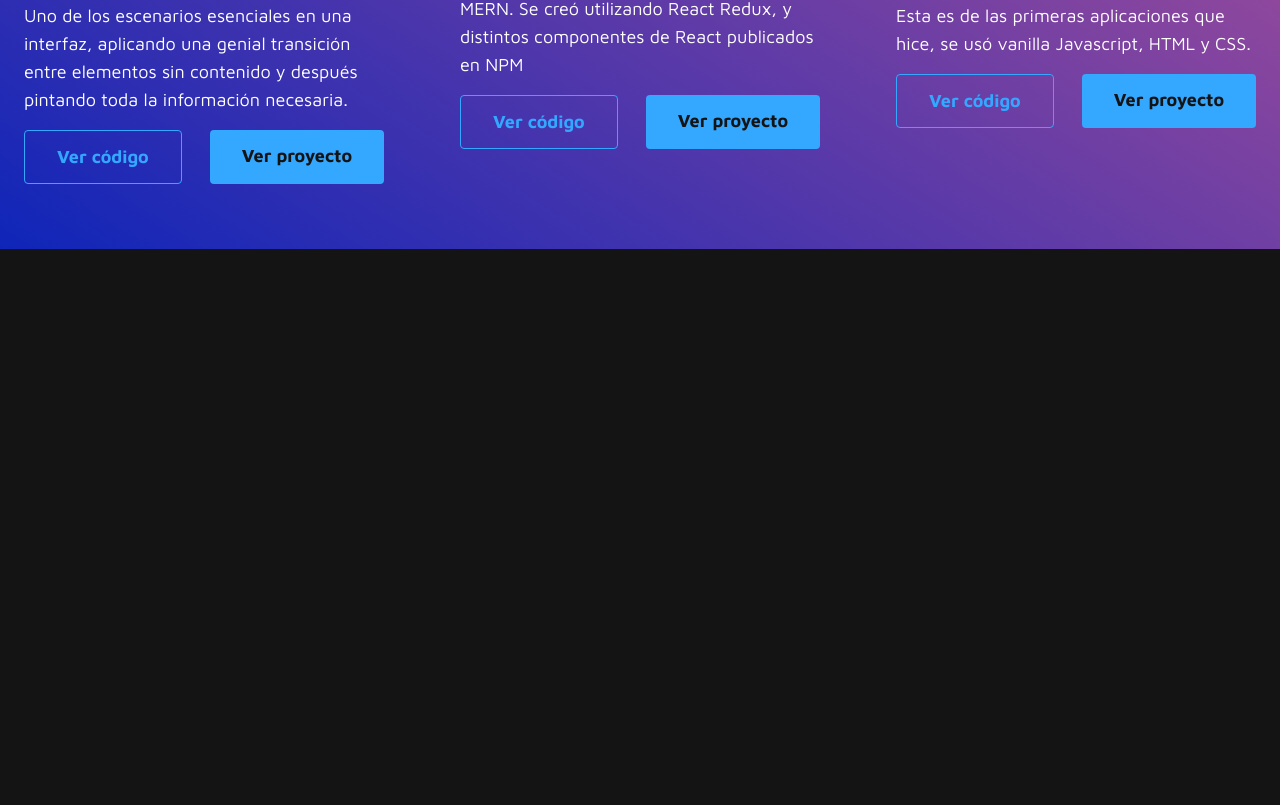
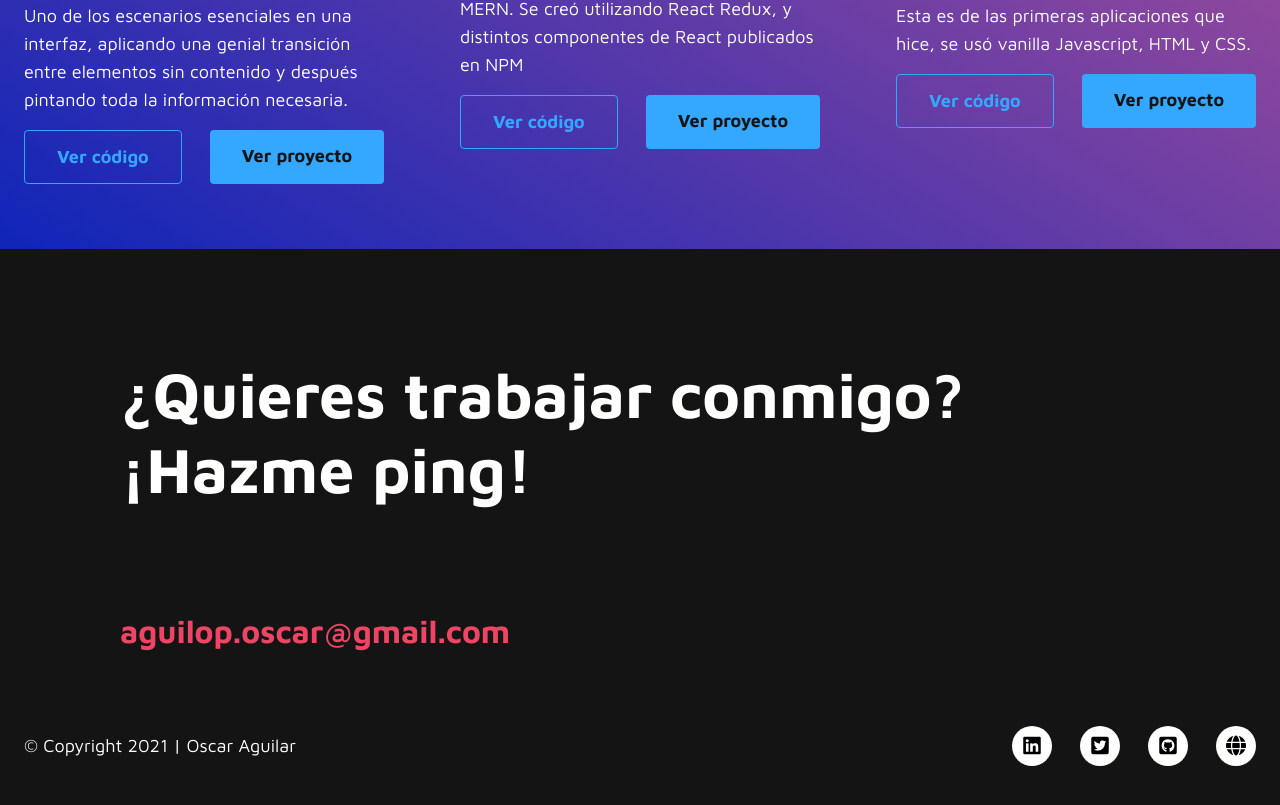
Before and after one commit to OscarAguilarL/portafolio, a React (Create React App) app: page / in a window 1280 px wide. Shown: the part 1563-2368 px from the top of the page. Before the commit the page ends 1812 px from the top, so only its background shows below. Built offline with nearby package versions, Linux system fonts and the light colour scheme.

Commit message:
Footer Component

```diff
--- a/public/index.html
+++ b/public/index.html
@@ -18,6 +18,10 @@
             rel="stylesheet"
             href="https://cdnjs.cloudflare.com/ajax/libs/hamburgers/1.1.3/hamburgers.min.css"
         />
+        <link
+            rel="stylesheet"
+            href="https://cdnjs.cloudflare.com/ajax/libs/font-awesome/6.0.0-beta3/css/all.min.css"
+        />
         <title>Oscar Aguilar | Portafolio</title>
     </head>
     <body>
--- a/src/PortafolioApp.tsx
+++ b/src/PortafolioApp.tsx
@@ -1,3 +1,4 @@
+import { Footer } from './components/Footer/Footer';
 import { Header } from './components/Header/Header';
 import { Hero } from './components/Hero/Hero';
 import { ProjectCard } from './components/ProjectCard/ProjectCard';
@@ -19,6 +20,9 @@ export const PortafolioApp = () => {
                     ))}
                 </>
             </ProjectGrid>
+            <Wrapper>
+                <Footer />
+            </Wrapper>
         </>
     );
 };
--- a/src/assets/index.css
+++ b/src/assets/index.css
@@ -4,7 +4,8 @@
     --black: #141414;
     --grey: #9ba4ad;
     --baseFont: 'Maven Pro', sans-serif;
-    --headline1: 700 5rem / normal var(--baseFont);
+    --headline1: 700 4rem / normal var(--baseFont);
+    --headline1-mobile: 700 2rem / normal var(--baseFont);
     --headline2: 700 1.75rem / normal var(--baseFont);
     --headline3: 700 1.625rem/3rem var(--baseFont);
     --headline4: 700 1.5rem / normal var(--baseFont);
--- /dev/null
+++ b/src/components/Footer/Footer.css
@@ -0,0 +1,71 @@
+.contacto h5 {
+    font: var(--headline1-mobile);
+    color: var(--white);
+}
+
+.contacto a {
+    font: var(--headline4);
+    text-decoration: none;
+    color: #ef4565;
+}
+
+footer {
+    padding-block-start: 4rem;
+    padding-block-end: 4rem;
+    display: flex;
+    flex-direction: column-reverse;
+    align-items: center;
+    gap: 2rem;
+}
+
+footer .copyright{
+    color: var(--white);
+    font: var(--button);
+    font-weight: normal;
+}
+
+.social {
+    inline-size: 100%;
+    display: flex;
+    gap: 1.75rem;
+    justify-content: center;
+}
+
+.buttonSocial {
+    inline-size: 2.5rem;
+    block-size: 2.5rem;
+    border-radius: 50%;
+    background-color: var(--white);
+    border: none;
+    cursor: pointer;
+}
+
+.buttonSocial i {
+    font-size: 1.25rem;
+}
+
+@media screen and (min-width: 768px) {
+
+    .contacto {
+        padding-inline-end: 6rem;
+        padding-inline-start: 6rem;
+    }
+
+    .contacto h5 {
+        font: var(--headline1);
+    }
+
+    .contacto a {
+        font: var(--headline1-mobile);
+    }
+
+    footer {
+        flex-direction: row;
+        justify-content: space-between;
+    }
+
+    .social {
+        inline-size: 50%    ;
+        justify-content: flex-end;
+    }
+}
--- /dev/null
+++ b/src/components/Footer/Footer.tsx
@@ -0,0 +1,51 @@
+import { useEffect, useRef } from 'react';
+import scrollreveal from 'scrollreveal';
+
+import './Footer.css';
+
+export const Footer = () => {
+    const date = new Date();
+    const year = date.getFullYear();
+
+    const ref = useRef<any>(null);
+
+    useEffect(() => {
+        const sr = scrollreveal({
+            origin: 'top',
+            distance: '80px',
+            duration: 2000,
+            reset: false,
+        });
+        sr.reveal(ref.current);
+    }, []);
+
+    return (
+        <div id="contacto" className="FooterContainer" ref={ref}>
+            <div className="contacto">
+                <h5>¿Quieres trabajar conmigo? ¡Hazme ping!</h5>
+                <a href="mailto:aguilop.oscar@gmail.com">
+                    aguilop.oscar@gmail.com
+                </a>
+            </div>
+            <footer>
+                <p className="copyright">
+                    &copy; Copyright {year} | Oscar Aguilar
+                </p>
+                <div className="social">
+                    <button className="buttonSocial">
+                        <i className="fab fa-linkedin"></i>
+                    </button>
+                    <button className="buttonSocial">
+                        <i className="fab fa-twitter-square" />
+                    </button>
+                    <button className="buttonSocial">
+                        <i className="fab fa-github-square" />
+                    </button>
+                    <button className="buttonSocial">
+                        <i className="fas fa-globe"></i>
+                    </button>
+                </div>
+            </footer>
+        </div>
+    );
+};
--- a/src/components/Header/Header.tsx
+++ b/src/components/Header/Header.tsx
@@ -13,14 +13,14 @@ export const Header = () => {
     }
 
     return (
-        <header className={styles.header}>
+        <header className={styles.header} id="about">
             <a href="/">
                 <h1>Oscar Aguilar</h1>
             </a>
 
             <nav className={`${styles.nav} ${menuOpen && styles['is-open']}`}>
+                <a onClick={handleNavClick} href="#about">Sobre mí</a>
                 <a onClick={handleNavClick} href="#proyectos">Proyectos</a>
-                <a onClick={handleNavClick} href="#habilidades">Habilidades</a>
                 <a onClick={handleNavClick} href="#contacto">Contacto</a>
             </nav>
             <div className={styles.menuButton} onClick={handleMenuClick}>
```
